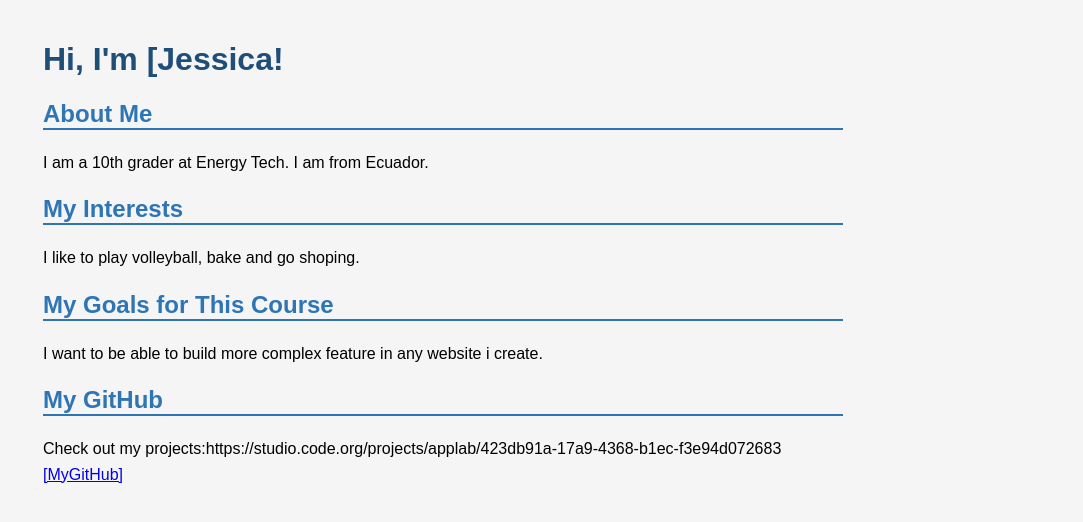
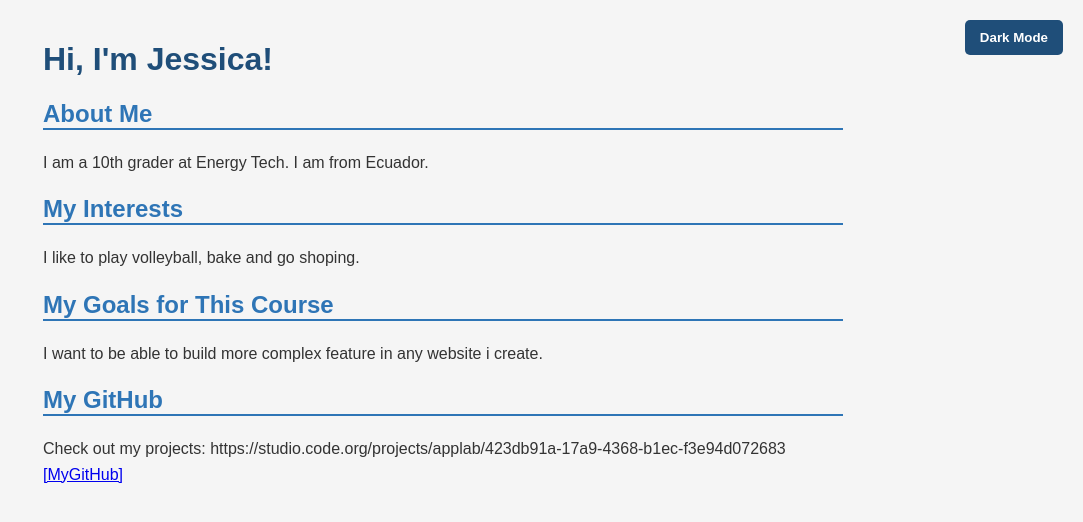
Before and after one commit to jessicaj2/my-github-site, a plain HTML site: page index.html in a window 1280 px wide. Shown: the whole page, without its empty margins (197-1280 px from the left). Drawn offline with Linux system fonts and the light colour scheme.

Commit message:
New coding

```diff
--- a/index.html
+++ b/index.html
@@ -6,27 +6,51 @@
    <title>jessicaj2's Website</title>
    <style>
      body { font-family: Arial, sans-serif; max-width: 800px;
-             margin: 0 auto; padding: 20px; background: #f5f5f5; }
+            margin: 0 auto; padding: 20px; background: #f5f5f5; color: #333333; transition: background 0.3s, color 0.3s; }
      h1   { color: #1F4E79; }
      h2   { color: #2E75B6; border-bottom: 2px solid #2E75B6; }
      p    { line-height: 1.6; }
+
+     /* Dark Mode Styles */
+     body.dark-mode { background: #121212; color: #e0e0e0; }
+     body.dark-mode h1 { color: #4F94CD; }
+     body.dark-mode h2 { color: #5B9BD5; border-bottom: 2px solid #5B9BD5; }
+     body.dark-mode a { color: #87CEFA; }
+
+     /* Toggle Button Styles */
+     .toggle-btn { position: absolute; top: 20px; right: 20px; padding: 10px 15px;
+                   cursor: pointer; background: #1F4E79; color: white; border: none;
+                   border-radius: 5px; font-weight: bold; }
+     body.dark-mode .toggle-btn { background: #5B9BD5; color: #121212; }
    </style>
  </head>
  <body>
-    <h1>Hi, I'm [Jessica!</h1>
+   <button class="toggle-btn" onclick="toggleMode()" id="modeBtn">Dark Mode</button>
 
+   <h1>Hi, I'm Jessica!</h1>
    <h2>About Me</h2>
    <p>I am a 10th grader at Energy Tech. I am from Ecuador.</p>
-
    <h2>My Interests</h2>
    <p>I like to play volleyball, bake and go shoping.</p>
-
    <h2>My Goals for This Course</h2>
    <p>I want to be able to build more complex feature in any website i create. </p>
-
    <h2>My GitHub</h2>
-    <p>Check out my projects:https://studio.code.org/projects/applab/423db91a-17a9-4368-b1ec-f3e94d072683
+   <p>Check out my projects: https://studio.code.org/projects/applab/423db91a-17a9-4368-b1ec-f3e94d072683
      <a href="https://github.com/jessicaj2">[MyGitHub]</a>
    </p>
+
+   <script>
+     function toggleMode() {
+       const body = document.body;
+       const btn = document.getElementById('modeBtn');
+       body.classList.toggle('dark-mode');
+
+       if (body.classList.contains('dark-mode')) {
+         btn.textContent = 'Light Mode';
+       } else {
+         btn.textContent = 'Dark Mode';
+       }
+     }
+   </script>
  </body>
 </html>
```
Lines whose indentation alone changed are shown as unchanged.
